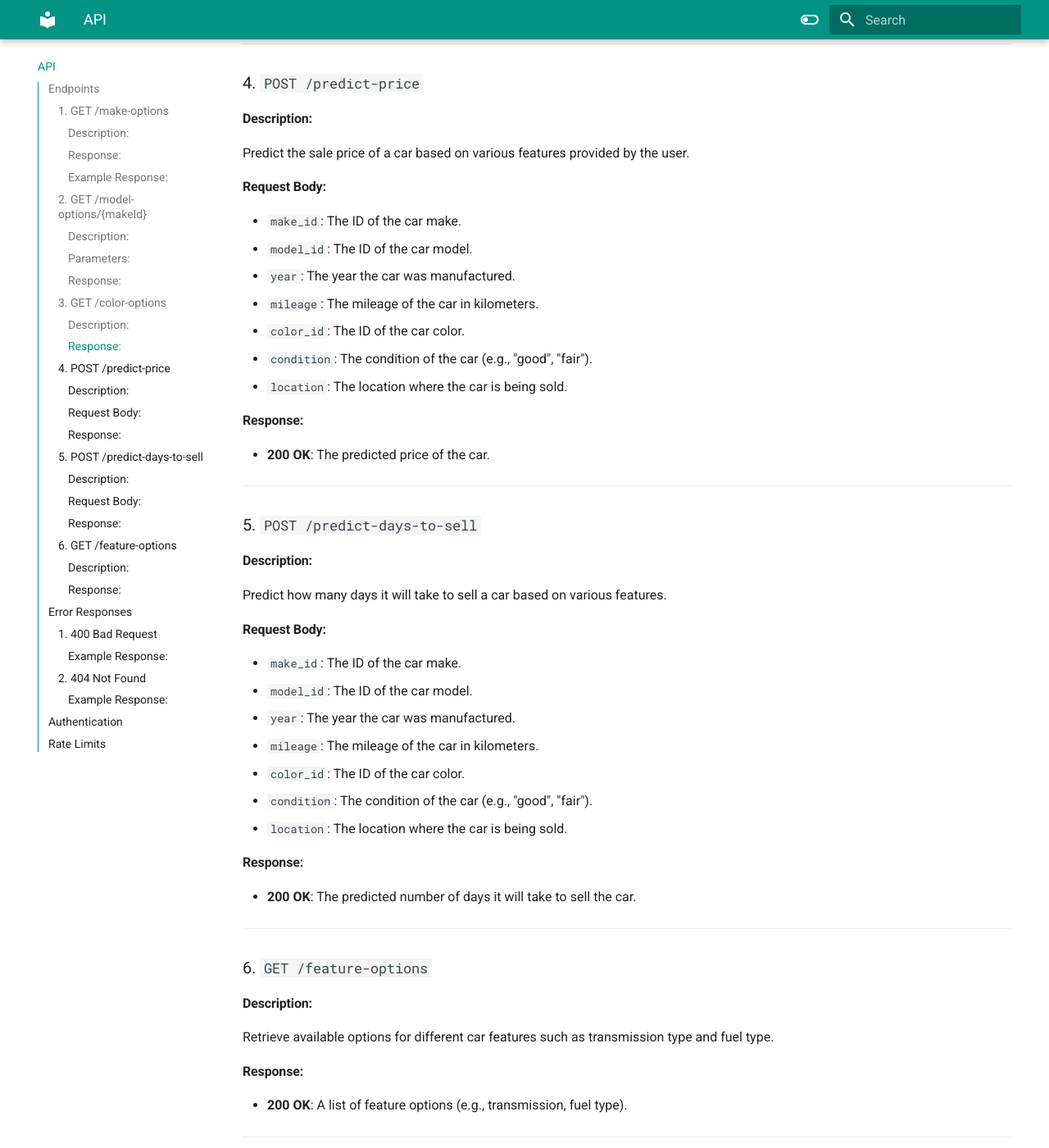
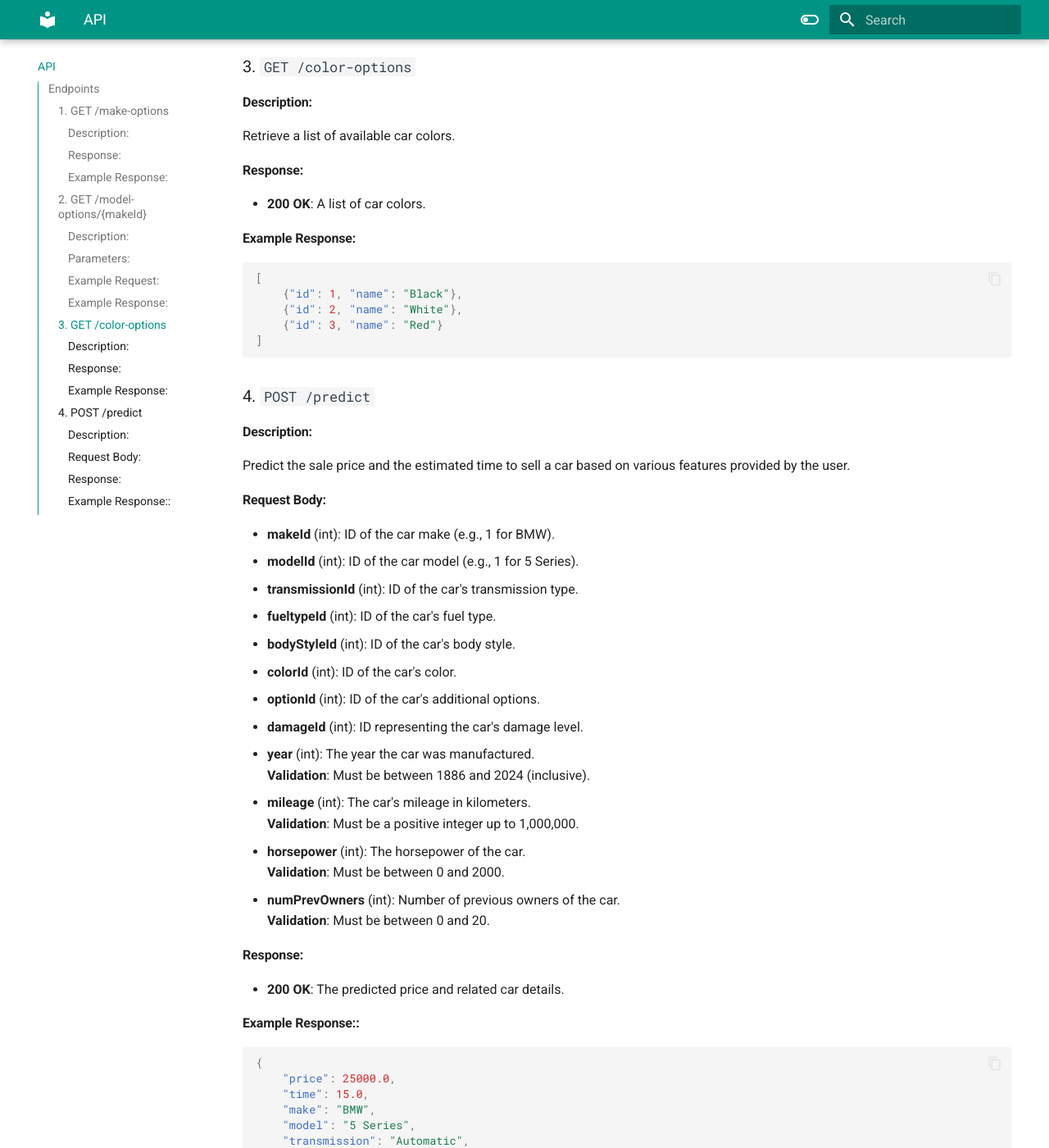
Before and after one commit to st0raket/Wheel-Deal, an MkDocs documentation site: the page built from docs/API.md, in a window 1280 px wide and 1400 px high, scrolled down 1213 px. Shown: the whole window at 82% size. Built offline with MkDocs 1.6.1 and Material for MkDocs 9.7.7, drawn with Linux system fonts in a browser that asks for light colours; some of the changed text lies outside the part shown.

Commit message:
changes in documentation

````diff
--- a/docs/API.md
+++ b/docs/API.md
@@ -1,6 +1,8 @@
 # API Documentation
 
 This document provides an overview of the available API endpoints for the Wheel-Deal service, which estimates car sale prices and provides related functionality.
+
+---
 
 ## Endpoints
 
@@ -12,96 +14,92 @@ Retrieve a list of car makes available in the system.
 - **200 OK**: A list of car makes.
 
 #### Example Response:
-A list of available car makes like BMW, Chevrolet, and Ford.
-
----
+```json
+[
+    {"id": 1, "name": "BMW"},
+    {"id": 2, "name": "Chevrolet"},
+    {"id": 3, "name": "Ford"}
+]
+```
 
 ### 2. `GET /model-options/{makeId}`
 #### Description:
 Retrieve a list of car models for a specific car make.
 
 #### Parameters:
-- `makeId`: The ID of the car make (e.g., `1` for BMW).
+- `makeId` (path parameter): The ID of the car make (e.g., `1` for BMW).
 
-#### Response:
-- **200 OK**: A list of models for the specified make.
-
----
-
+#### Example Request:
+```http
+GET /model-options/1
+```
+#### Example Response:
+```json
+[
+    {"id": 1, "name": "3 Series"},
+    {"id": 2, "name": "5 Series"}
+]
+```
 ### 3. `GET /color-options`
 #### Description:
 Retrieve a list of available car colors.
 
 #### Response:
-- **200 OK**: A list of car colors such as Black, White, and Red.
+- **200 OK**: A list of car colors.
 
----
+#### Example Response:
+```json
+[
+    {"id": 1, "name": "Black"},
+    {"id": 2, "name": "White"},
+    {"id": 3, "name": "Red"}
+]
+```
 
-### 4. `POST /predict-price`
+### 4. `POST /predict`
 #### Description:
-Predict the sale price of a car based on various features provided by the user.
+Predict the sale price and the estimated time to sell a car based on various features provided by the user.
 
 #### Request Body:
-- `make_id`: The ID of the car make.
-- `model_id`: The ID of the car model.
-- `year`: The year the car was manufactured.
-- `mileage`: The mileage of the car in kilometers.
-- `color_id`: The ID of the car color.
-- `condition`: The condition of the car (e.g., "good", "fair").
-- `location`: The location where the car is being sold.
+- **makeId** (int): ID of the car make (e.g., 1 for BMW).
+- **modelId** (int): ID of the car model (e.g., 1 for 5 Series).
+- **transmissionId** (int): ID of the car's transmission type.
+- **fueltypeId** (int): ID of the car's fuel type.
+- **bodyStyleId** (int): ID of the car's body style.
+- **colorId** (int): ID of the car's color.
+- **optionId** (int): ID of the car's additional options.
+- **damageId** (int): ID representing the car's damage level.
+- **year** (int): The year the car was manufactured.
+  **Validation**: Must be between 1886 and 2024 (inclusive).
+- **mileage** (int): The car's mileage in kilometers.
+  **Validation**: Must be a positive integer up to 1,000,000.
+- **horsepower** (int): The horsepower of the car.
+  **Validation**: Must be between 0 and 2000.
+- **numPrevOwners** (int): Number of previous owners of the car.
+  **Validation**: Must be between 0 and 20.
+
 
 #### Response:
-- **200 OK**: The predicted price of the car.
+- **200 OK**: The predicted price and related car details.
 
----
 
-### 5. `POST /predict-days-to-sell`
-#### Description:
-Predict how many days it will take to sell a car based on various features.
 
-#### Request Body:
-- `make_id`: The ID of the car make.
-- `model_id`: The ID of the car model.
-- `year`: The year the car was manufactured.
-- `mileage`: The mileage of the car in kilometers.
-- `color_id`: The ID of the car color.
-- `condition`: The condition of the car (e.g., "good", "fair").
-- `location`: The location where the car is being sold.
-
-#### Response:
-- **200 OK**: The predicted number of days it will take to sell the car.
-
----
-
-### 6. `GET /feature-options`
-#### Description:
-Retrieve available options for different car features such as transmission type and fuel type.
-
-#### Response:
-- **200 OK**: A list of feature options (e.g., transmission, fuel type).
-
----
-
-## Error Responses
-
-### 1. **400 Bad Request**
-Occurs if the client sends invalid or incomplete data in the request.
-
-#### Example Response:
-A response indicating that the input data is invalid or missing.
-
-### 2. **404 Not Found**
-Occurs if a requested resource (e.g., car make, model, or color) is not found.
-
-#### Example Response:
-A response indicating that the resource was not found.
-
----
-
-## Authentication
-
-If your API requires authentication (e.g., API tokens or OAuth), include details about the authentication methods and how to obtain credentials.
-
-## Rate Limits
-
-If applicable, describe any rate limits for your API (e.g., number of requests per minute/hour).
+#### Example Response::
+```json
+{
+    "price": 25000.0,
+    "time": 15.0,
+    "make": "BMW",
+    "model": "5 Series",
+    "transmission": "Automatic",
+    "fueltype": "Gasoline",
+    "bodyStyle": "Sedan",
+    "color": "Black",
+    "option": "Sunroof",
+    "damage": "None",
+    "year": 2020,
+    "mileage": 30000,
+    "horsepower": 150,
+    "numPrevOwners": 1
+}
+```
````
